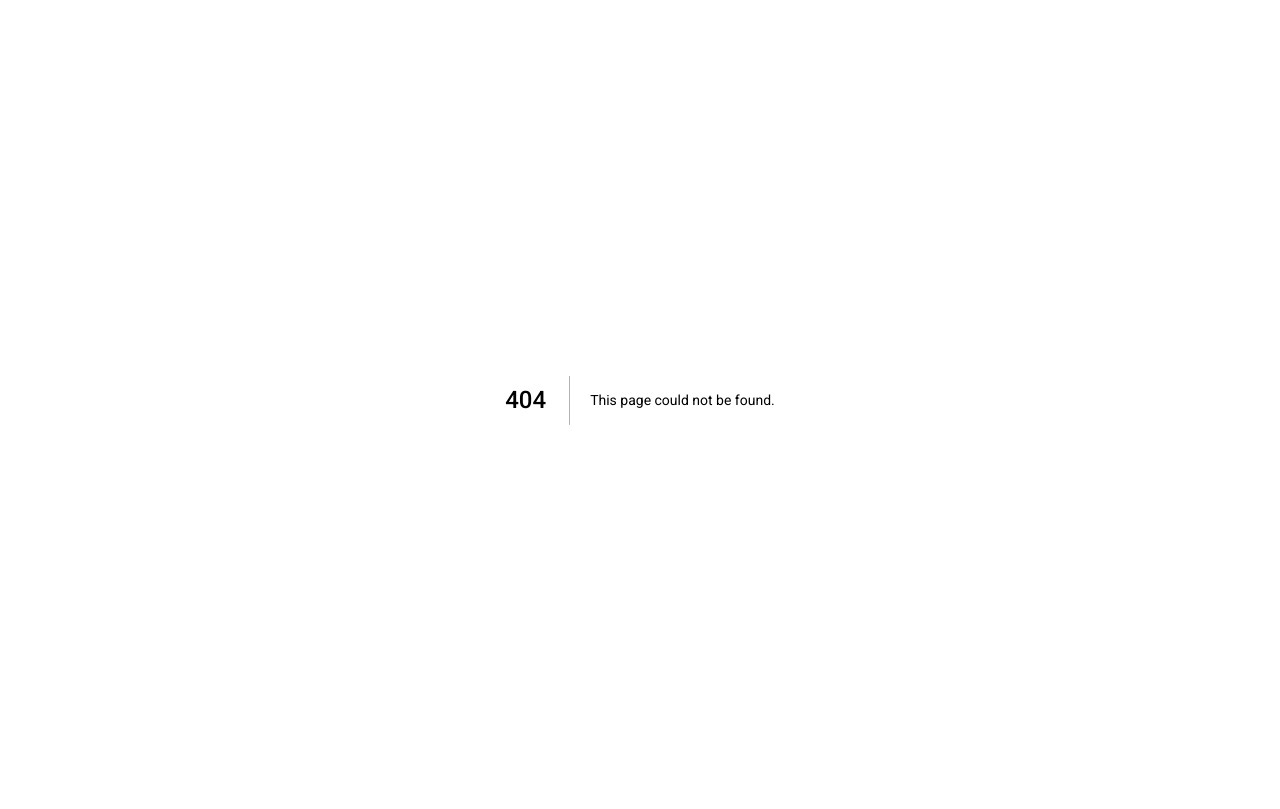
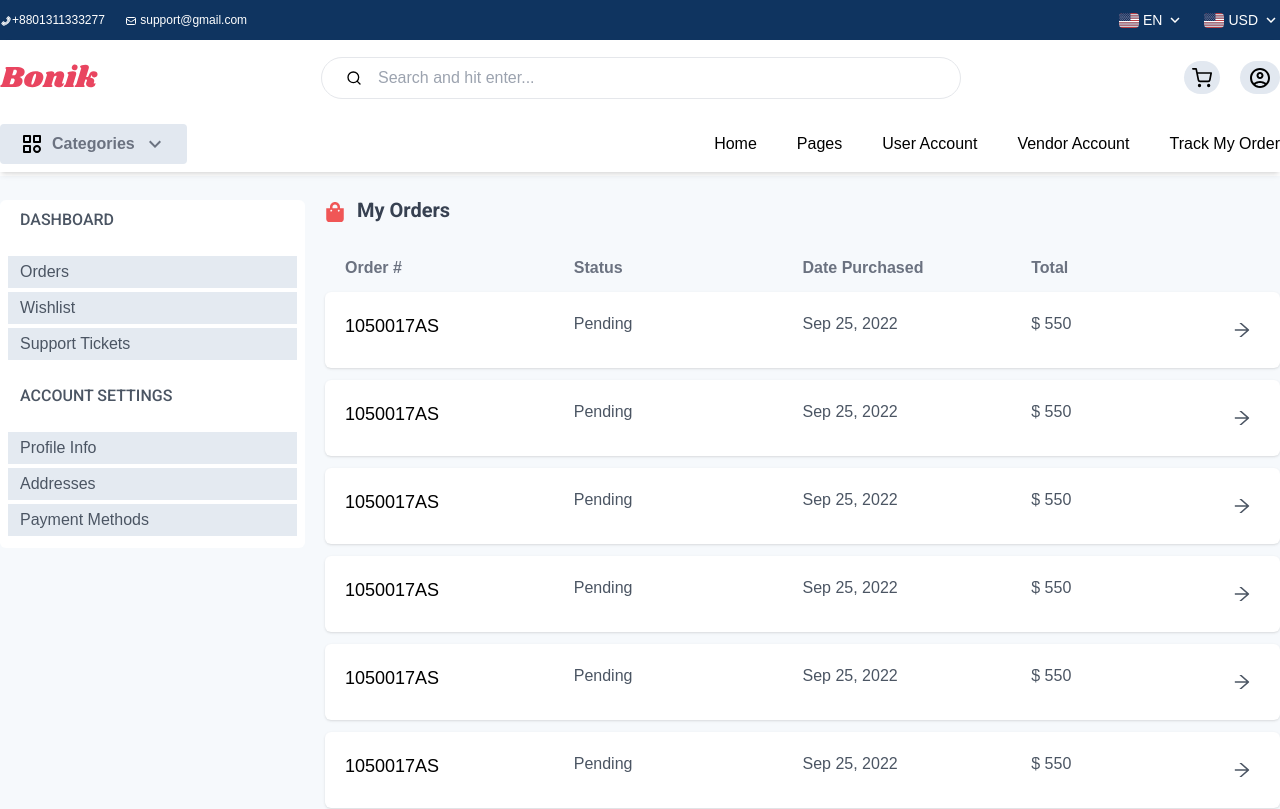
Before and after one commit to Saddaul-Siam/e-commerce, a Next.js app: page /dashboard/customer in a window 1280 px wide. Before the commit this address had no page. Shown: the top 809 px of the page. Built offline with nearby package versions, Linux system fonts and the light colour scheme.

Commit message:
create dashboard

```diff
--- /dev/null
+++ b/components/mainComponents/CustomerDashboard/Dashboard.Customers.Orders.jsx
@@ -0,0 +1,34 @@
+import React from "react";
+import { FaShoppingBag } from "react-icons/fa";
+import SubCustomerOrderCart from "../../subComponents/dashboard/customer/Sub.Customer.Order.Cart";
+
+const DashboardCustomersOrders = () => {
+  return (
+    <div className="mb-10">
+      <h2 className="text-xl font-semibold text-gray-700">
+        <FaShoppingBag className="mr-3 inline text-red-500/90" />
+        My Orders
+      </h2>
+      <div>
+        <div>
+          <ul className="mt-8 grid grid-cols-4 px-5 text-base font-semibold text-gray-500">
+            <li>Order #</li>
+            <li>Status</li>
+            <li>Date Purchased</li>
+            <li>Total</li>
+          </ul>
+        </div>
+        <div>
+          <SubCustomerOrderCart />
+          <SubCustomerOrderCart />
+          <SubCustomerOrderCart />
+          <SubCustomerOrderCart />
+          <SubCustomerOrderCart />
+          <SubCustomerOrderCart />
+        </div>
+      </div>
+    </div>
+  );
+};
+
+export default DashboardCustomersOrders;
--- /dev/null
+++ b/components/mainComponents/CustomerDashboard/index.js
@@ -0,0 +1 @@
+export { default as DashboardCustomersOrders } from "./Dashboard.Customers.Orders";
--- /dev/null
+++ b/components/subComponents/dashboard/Dashboard.Navigation.js
@@ -0,0 +1,18 @@
+import React from "react";
+
+const DashboardNavigation = ({ navData }) => {
+  return (
+    <ul>
+      {navData.map((nav, index) => (
+        <li
+          className="my-1 cursor-pointer bg-slate-200/90 p-1 pl-3 text-base text-gray-600 transition duration-200 ease-in-out hover:bg-red-500/90 hover:text-white"
+          key={index}
+        >
+          {nav.title}
+        </li>
+      ))}
+    </ul>
+  );
+};
+
+export default DashboardNavigation;
--- /dev/null
+++ b/components/subComponents/dashboard/customer/Sub.Customer.Order.Cart.jsx
@@ -0,0 +1,20 @@
+import React from "react";
+import { AiOutlineArrowRight } from "react-icons/ai";
+
+const SubCustomerOrderCart = () => {
+  return (
+    <ul className="my-3 grid grid-cols-4 rounded-md bg-white py-5 px-5 text-base font-light text-gray-600 shadow">
+      <li className="text-lg text-black">1050017AS</li>
+      <li>Pending</li>
+      <li>Sep 25, 2022</li>
+      <li className="flex justify-between">
+        <span>$ 550</span>
+        <span className="rounded-full p-2 text-xl transition duration-200 ease-in-out hover:bg-slate-200">
+          <AiOutlineArrowRight />
+        </span>
+      </li>
+    </ul>
+  );
+};
+
+export default SubCustomerOrderCart;
--- /dev/null
+++ b/components/subComponents/dashboard/customer/index.js
@@ -0,0 +1 @@
+export { default as SubCustomerNavigation } from "./Sub.Customer.Navigation";
--- /dev/null
+++ b/pages/dashboard/admin/index.js
@@ -0,0 +1,11 @@
+import React from "react";
+
+const index = () => {
+  return (
+    <div>
+      <h2>Admin</h2>
+    </div>
+  );
+};
+
+export default index;
--- /dev/null
+++ b/pages/dashboard/customer/index.js
@@ -0,0 +1,49 @@
+import { useRouter } from "next/router";
+import React from "react";
+import { DashboardCustomersOrders } from "../../../components/mainComponents/CustomerDashboard";
+import { Footer, Navbar } from "../../../components/sharedComponents";
+import DashboardNavigation from "../../../components/subComponents/dashboard/Dashboard.Navigation";
+
+const Index = () => {
+  const routers = useRouter();
+  const route = routers.route;
+  const userDashboard = [
+    { title: "Orders", route: "/dashboard/customer/orders" },
+    { title: "Wishlist", route: "/dashboard/customer/wishlist" },
+    { title: "Support Tickets", route: "/dashboard/customer/support-tickets" },
+  ];
+  const userAccounts = [
+    { title: "Profile Info", route: "/dashboard/customer/profile" },
+    { title: "Addresses", route: "/dashboard/customer/addresses" },
+    { title: "Payment Methods", route: "/dashboard/customer/payment-methods" },
+  ];
+  return (
+    <>
+      <Navbar />
+      <div className="bg-[#F6F9FC]">
+        <div className="container mt-44">
+          <div className="grid grid-cols-4 gap-5 pt-5">
+            <div className="col-span-1">
+              <div className="my-1 bg-white p-2 rounded-md">
+                <h2 className="ml-3 pb-5 text-base font-medium text-gray-600">
+                  DASHBOARD
+                </h2>
+                <DashboardNavigation navData={userDashboard} />
+                <h2 className="ml-3 py-5 text-base font-medium text-gray-600">
+                  ACCOUNT SETTINGS
+                </h2>
+                <DashboardNavigation navData={userAccounts} />
+              </div>
+            </div>
+            <div className="col-span-3">
+              <DashboardCustomersOrders />
+            </div>
+          </div>
+        </div>
+      </div>
+      <Footer />
+    </>
+  );
+};
+
+export default Index;
--- /dev/null
+++ b/pages/dashboard/vendor/index.js
@@ -0,0 +1,11 @@
+import React from "react";
+
+const index = () => {
+  return (
+    <div>
+      <h2>Vendor</h2>
+    </div>
+  );
+};
+
+export default index;
```
